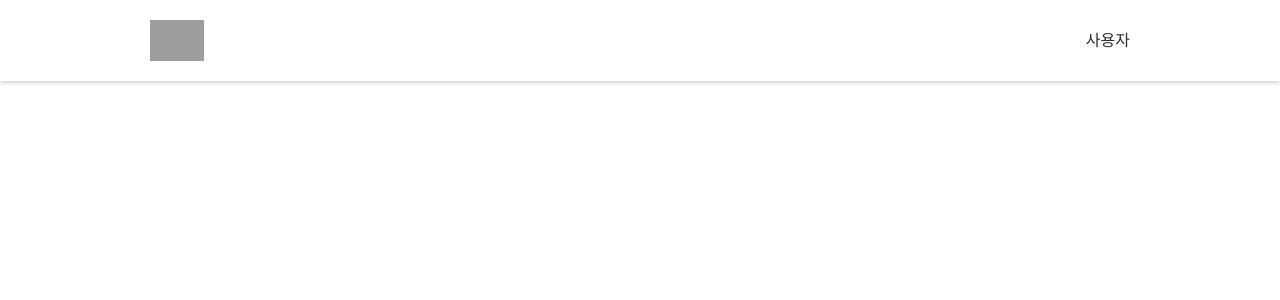
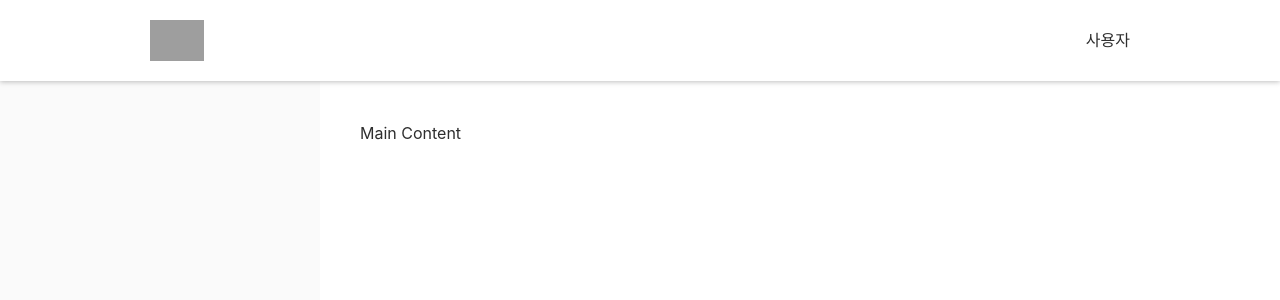
Before and after one commit to ttkmw/test-deploy-mpc-client, a React (Create React App) app: page / in a window 1280 px wide. Shown: the top 300 px of the page. Built offline with nearby package versions, Linux system fonts and the light colour scheme; grey boxes are pictures that could not be loaded; a web font is replaced by a local one.

Commit message:
Add Aside component

```diff
--- a/src/App.js
+++ b/src/App.js
@@ -2,12 +2,16 @@ import { Fragment } from 'react';
 
 import Header from './components/Layout/Header';
 import BodyContainer from './components/Layout/BodyContainer';
+import Aside from './components/Layout/Aside';
 
 const App = () => {
   return (
     <Fragment>
       <Header />
-      <BodyContainer></BodyContainer>
+      <BodyContainer>
+        <main>Main Content</main>
+        <Aside></Aside>
+      </BodyContainer>
     </Fragment>
   );
 };
--- /dev/null
+++ b/src/components/Layout/Aside.js
@@ -0,0 +1,7 @@
+import classes from './Aside.module.css';
+
+const Aside = (props) => {
+  return <aside className={classes.aside}>{props.children}</aside>;
+};
+
+export default Aside;
--- /dev/null
+++ b/src/components/Layout/Aside.module.css
@@ -0,0 +1,9 @@
+.aside {
+  overflow-y: auto;
+  position: absolute;
+  top: 0;
+  bottom: 0;
+  left: 0;
+  width: 320px;
+  background-color: #fafafa;
+}
--- a/src/components/Layout/BodyContainer.module.css
+++ b/src/components/Layout/BodyContainer.module.css
@@ -1,3 +1,5 @@
 .body-container {
+  position: relative;
   flex-grow: 1;
+  display: flex;
 }
--- a/src/components/Layout/Header.module.css
+++ b/src/components/Layout/Header.module.css
@@ -1,4 +1,6 @@
 .header {
+  position: relative;
+  z-index: 10;
   box-shadow: 0 1px 5px rgba(0, 0, 0, 0.25);
   background-color: #fff;
 }
--- a/src/global.css
+++ b/src/global.css
@@ -158,3 +158,9 @@ button {
   flex-direction: column;
   min-height: 100vh;
 }
+
+main {
+  flex: 1;
+  margin-left: 320px;
+  padding: 4rem;
+}
```
